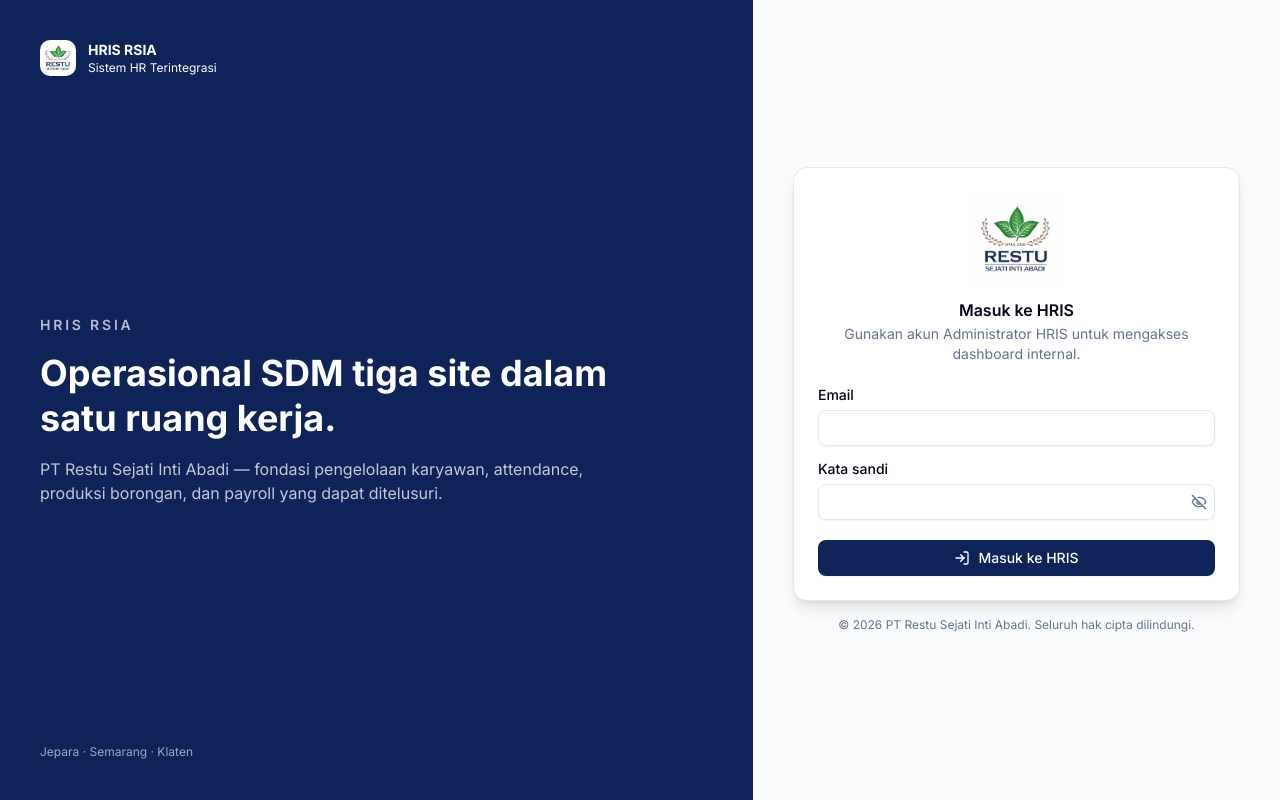
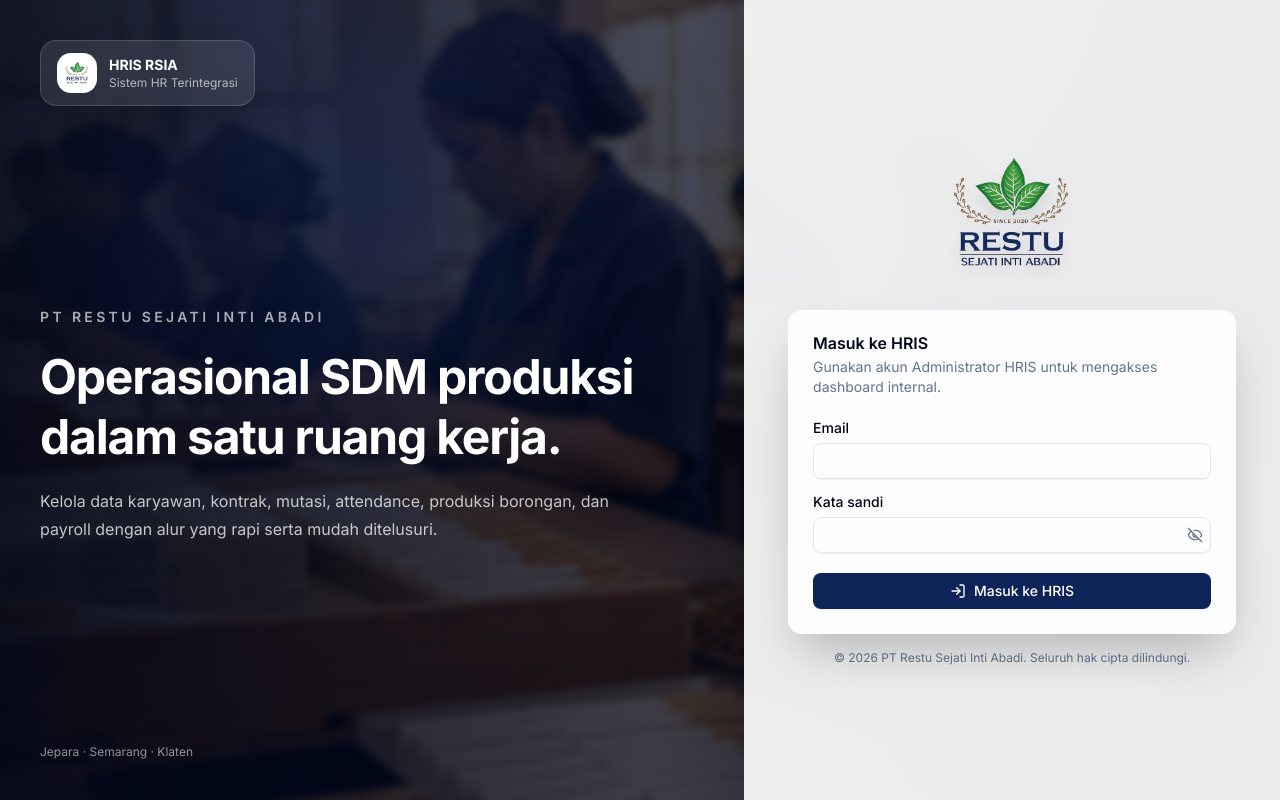
Before and after one commit to ariesatriananta/hris-restu, a React (Vite) app: page /401 in a window 1280 px wide. Both pictures are taken after a click on the button "Masuk ke HRIS". Built offline with nearby package versions, Linux system fonts and the light colour scheme; no server answers.

Commit message:
Refactor code structure for improved readability and maintainability

```diff
--- a/src/components/layout/app-header.tsx
+++ b/src/components/layout/app-header.tsx
@@ -16,7 +16,7 @@
   const group = pathname === '/' ? null : pathname.split('/')[1]
 
   return (
-    <Header fixed className='border-b bg-background/90'>
+    <Header fixed className='bg-transparent'>
       <nav aria-label='Breadcrumb' className='me-auto min-w-0'>
         <ol className='flex min-w-0 items-center gap-1.5 text-sm'>
           <li>
--- a/src/features/auth/auth-layout.tsx
+++ b/src/features/auth/auth-layout.tsx
@@ -1,32 +1,54 @@
-import { APP_NAME, COMPANY_NAME } from '@/lib/app-branding'
-import { AppBrand } from '@/components/app-brand'
+import { APP_LOGO_SRC, APP_NAME, COMPANY_NAME } from '@/lib/app-branding'
+
+const LOGIN_HERO_BACKGROUND = '/brand/login-factory-workers.png'
 
 export function AuthLayout({ children }: { children: React.ReactNode }) {
   return (
-    <main className='grid min-h-svh bg-muted/40 lg:grid-cols-[minmax(0,1fr)_minmax(420px,0.7fr)]'>
-      <section className='hidden bg-primary p-10 text-primary-foreground lg:flex lg:flex-col lg:justify-between'>
-        <AppBrand className='[&_p]:text-primary-foreground' />
-        <div className='max-w-xl space-y-4'>
-          <p className='text-sm font-semibold tracking-[0.2em] text-primary-foreground/70 uppercase'>
-            {APP_NAME}
+    <main className='relative grid min-h-svh overflow-hidden bg-slate-950 text-white lg:grid-cols-[minmax(0,1fr)_minmax(420px,0.72fr)]'>
+      <img
+        src={LOGIN_HERO_BACKGROUND}
+        alt=''
+        className='absolute inset-0 h-full w-full scale-105 object-cover blur-[3px]'
+        aria-hidden='true'
+      />
+      <div className='absolute inset-0 bg-slate-950/55' aria-hidden='true' />
+      <div
+        className='absolute inset-0 bg-[radial-gradient(circle_at_28%_24%,rgba(14,36,89,0.45),transparent_34%),linear-gradient(90deg,rgba(2,6,23,0.86),rgba(2,6,23,0.38),rgba(2,6,23,0.72))]'
+        aria-hidden='true'
+      />
+
+      <section className='relative hidden p-10 text-white lg:flex lg:flex-col lg:justify-between'>
+        <div className='inline-flex w-fit items-center gap-3 rounded-2xl border border-white/15 bg-white/10 px-4 py-3 shadow-2xl backdrop-blur-md'>
+          <img
+            src={APP_LOGO_SRC}
+            alt={`Logo ${APP_NAME}`}
+            className='size-10 rounded-xl bg-white object-contain p-1'
+          />
+          <div className='leading-tight'>
+            <p className='text-sm font-bold'>{APP_NAME}</p>
+            <p className='text-xs text-white/65'>Sistem HR Terintegrasi</p>
+          </div>
+        </div>
+
+        <div className='max-w-2xl space-y-5'>
+          <p className='text-sm font-semibold tracking-[0.24em] text-white/65 uppercase'>
+            {COMPANY_NAME}
           </p>
-          <h1 className='text-4xl leading-tight font-bold'>
-            Operasional SDM tiga site dalam satu ruang kerja.
+          <h1 className='text-5xl leading-tight font-bold tracking-tight'>
+            Operasional SDM produksi dalam satu ruang kerja.
           </h1>
-          <p className='text-primary-foreground/75'>
-            {COMPANY_NAME} &mdash; fondasi pengelolaan karyawan, attendance,
-            produksi borongan, dan payroll yang dapat ditelusuri.
+          <p className='max-w-xl text-base leading-7 text-white/75'>
+            Kelola data karyawan, kontrak, mutasi, attendance, produksi
+            borongan, dan payroll dengan alur yang rapi serta mudah ditelusuri.
           </p>
         </div>
-        <p className='text-xs text-primary-foreground/60'>
-          Jepara · Semarang · Klaten
-        </p>
+
+        <p className='text-xs text-white/55'>Jepara · Semarang · Klaten</p>
       </section>
-      <section className='flex min-h-svh items-center justify-center p-5 sm:p-10'>
-        <div className='w-full max-w-md space-y-6'>
-          <AppBrand className='justify-center lg:hidden' />
-          {children}
-        </div>
+
+      <section className='relative flex min-h-svh items-center justify-center p-5 sm:p-10'>
+        <div className='absolute inset-y-0 right-0 hidden w-full bg-background/92 shadow-2xl backdrop-blur-xl lg:block' />
+        <div className='relative w-full max-w-md space-y-6'>{children}</div>
       </section>
     </main>
   )
--- a/src/features/auth/sign-in/index.tsx
+++ b/src/features/auth/sign-in/index.tsx
@@ -16,16 +16,16 @@
 
   return (
     <AuthLayout>
-      <div className='w-full max-w-md space-y-4'>
-        <Card className='shadow-lg'>
-          <CardHeader className='items-center text-center'>
-            <div className='mb-2 flex w-full justify-center'>
-              <img
-                src={APP_LOGO_SRC}
-                alt={`Logo ${APP_NAME}`}
-                className='h-24 w-auto object-contain'
-              />
-            </div>
+      <div className='w-full space-y-4'>
+        <div className='flex justify-center'>
+          <img
+            src={APP_LOGO_SRC}
+            alt={`Logo ${APP_NAME}`}
+            className='h-40 w-auto drop-shadow-xl'
+          />
+        </div>
+        <Card className='border-white/70 bg-background/88 shadow-2xl backdrop-blur-xl dark:border-white/10 dark:bg-background/82'>
+          <CardHeader className='text-left'>
             <CardTitle>Masuk ke HRIS</CardTitle>
             <CardDescription>
               Gunakan akun Administrator HRIS untuk mengakses dashboard internal.
@@ -35,7 +35,7 @@
             <UserAuthForm redirectTo={redirect} />
           </CardContent>
         </Card>
-        <p className='text-center text-xs text-muted-foreground'>
+        <p className='text-center text-xs text-white/70 lg:text-muted-foreground'>
           © {year} {COMPANY_NAME}. Seluruh hak cipta dilindungi.
         </p>
       </div>
--- a/src/lib/app-branding.ts
+++ b/src/lib/app-branding.ts
@@ -1,5 +1,5 @@
 export const APP_NAME = 'HRIS RSIA'
 export const APP_SHORT_NAME = 'RSIA'
 export const COMPANY_NAME = 'PT Restu Sejati Inti Abadi'
-export const APP_LOGO_SRC = '/brand/restu-logo.png'
+export const APP_LOGO_SRC = '/brand/restu-logo-2.png'
 export const APP_ICON_SRC = '/brand/restu-icon.png'
```
Also changed, not shown: public/brand/login-factory-workers.png (added), public/brand/restu-logo-2.png (added).
